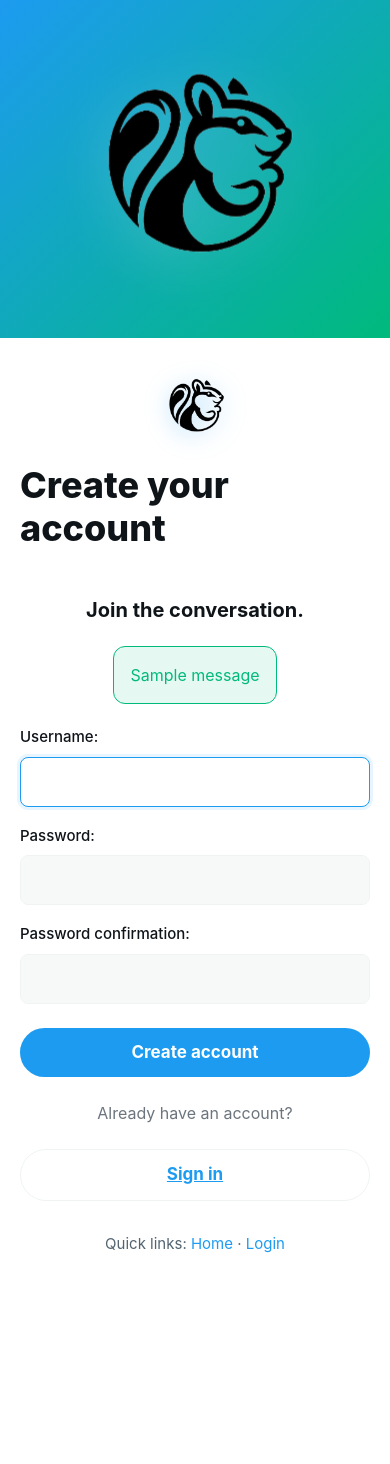
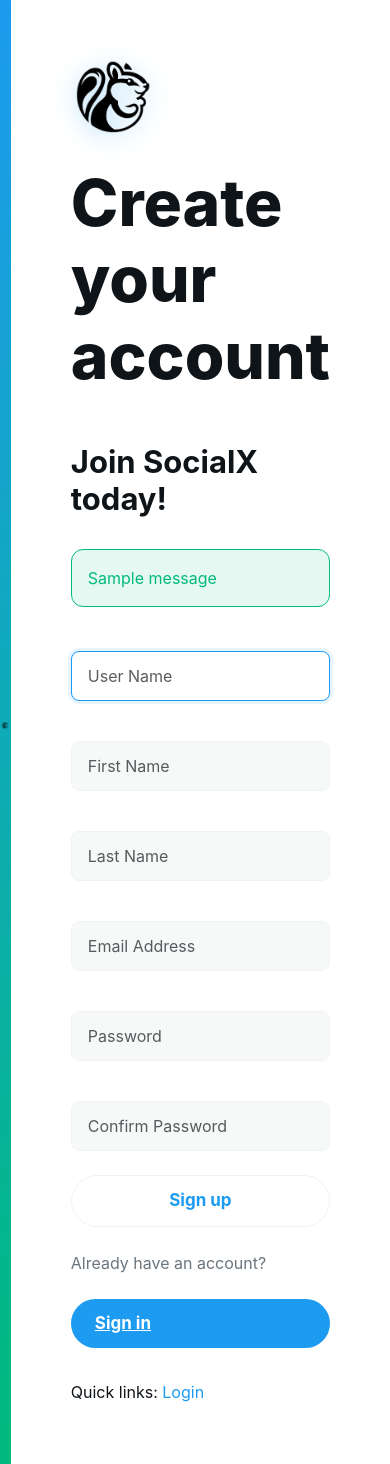
Before and after one commit to Sarra-dev/Squeaker, a Django app: page /register/ in a window 390 px wide. Before the commit the page ends 1253 px from the top, so only its background shows below. Run offline with Django 5.2, Linux system fonts and the light colour scheme; tables that the repository leaves empty hold one stand-in row (values such as "Sample post"); one stand-in notice (Sample message) is shown; some libraries are stand-ins or nearby versions.

Commit message:
Fixed registration

```diff
--- a/squeaker/musker/forms.py
+++ b/squeaker/musker/forms.py
@@ -1,12 +1,16 @@
 from django import forms
 from .models import Meep, Profile
+from django.contrib.auth.forms import UserCreationForm
+from django.contrib.auth.models import User
+
 
 class MeepForm(forms.ModelForm):
-    body = forms.CharField(required=True,
-    widget=forms.widgets.Textarea(
-        attrs={
-            "placeholder": "Enter Your Squeaker Squeak!",
-            "class":"form-control",
+    body = forms.CharField(
+        required=True,
+        widget=forms.widgets.Textarea(
+            attrs={
+                "placeholder": "Enter Your Squeaker Squeak!",
+                "class": "form-control",
             }
         ),
         label="",
@@ -58,3 +62,64 @@
     class Meta:
         model = Profile
         fields = ['profile_image', 'cover_image', 'bio', 'location', 'website']
+
+
+# ✅ Move SignUpForm OUTSIDE of ProfileEditForm
+class SignUpForm(UserCreationForm):
+    email = forms.EmailField(
+        label="",
+        widget=forms.TextInput(attrs={
+            'class': 'form-control',
+            'placeholder': 'Email Address'
+        })
+    )
+    first_name = forms.CharField(
+        label="",
+        max_length=100,
+        widget=forms.TextInput(attrs={
+            'class': 'form-control',
+            'placeholder': 'First Name'
+        })
+    )
+    last_name = forms.CharField(
+        label="",
+        max_length=100,
+        widget=forms.TextInput(attrs={
+            'class': 'form-control',
+            'placeholder': 'Last Name'
+        })
+    )
+
+    class Meta:
+        model = User
+        fields = ('username', 'first_name', 'last_name', 'email', 'password1', 'password2')
+
+    def __init__(self, *args, **kwargs):
+        super(SignUpForm, self).__init__(*args, **kwargs)
+
+        self.fields['username'].widget.attrs['class'] = 'form-control'
+        self.fields['username'].widget.attrs['placeholder'] = 'User Name'
+        self.fields['username'].label = ''
+        self.fields['username'].help_text = (
+            '<span class="form-text text-muted"><small>'
+            'Required. 150 characters or fewer. Letters, digits and @/./+/-/_ only.'
+            '</small></span>'
+        )
+
+        self.fields['password1'].widget.attrs['class'] = 'form-control'
+        self.fields['password1'].widget.attrs['placeholder'] = 'Password'
+        self.fields['password1'].label = ''
+        self.fields['password1'].help_text = (
+            '<span class="form-text text-muted"><small>'
+            'Your password can’t be too similar to your other personal information.'
+            '</small></span>'
+        )
+
+        self.fields['password2'].widget.attrs['class'] = 'form-control'
+        self.fields['password2'].widget.attrs['placeholder'] = 'Confirm Password'
+        self.fields['password2'].label = ''
+        self.fields['password2'].help_text = (
+            '<span class="form-text text-muted"><small>'
+            'Enter the same password as before, for verification.'
+            '</small></span>'
+        )
--- a/squeaker/musker/templates/register.html
+++ b/squeaker/musker/templates/register.html
@@ -8,9 +8,8 @@
   <link href="https://cdnjs.cloudflare.com/ajax/libs/bootstrap/5.3.2/css/bootstrap.min.css" rel="stylesheet">
   <link href="https://cdnjs.cloudflare.com/ajax/libs/font-awesome/6.4.0/css/all.min.css" rel="stylesheet">
   <link href="{% static 'assets/css/styles.css' %}" rel="stylesheet">
-
   <style>
-    /* Floating logo animation */
+    /* Reuse the same login page styles */
     .landing-left img {
       max-width: 400px;
       width: 60%;
@@ -18,14 +17,6 @@
       animation: float 3s ease-in-out infinite;
       filter: drop-shadow(0 10px 30px rgba(255, 255, 255, 0.2));
     }
-    .helptext, .helptext ul, #id_password1_helptext, #id_password2_helptext, ul li {
-  display: none !important;
-}
-
-
-
-
-
 
     @keyframes float {
       0%, 100% { transform: translateY(0) scale(1); }
@@ -34,6 +25,8 @@
 
     .landing-right .landing-logo {
       max-width: 80px;
+      width: 80px;
+      height: auto;
       margin-bottom: 32px;
       filter: drop-shadow(0 4px 12px rgba(29, 155, 240, 0.3));
     }
@@ -59,46 +52,9 @@
       outline: none;
     }
 
-    .landing-right label {
-      color: var(--text-primary);
-      font-weight: 500;
-      margin-bottom: 0.5rem;
-      font-size: 15px;
-    }
-
-    .auth-btn {
+    .landing-right .auth-btn {
       width: 100%;
       max-width: 380px;
-      padding: 0.75rem 1rem;
-      border-radius: 30px;
-      font-weight: 700;
-      font-size: 17px;
-      transition: all 0.2s ease;
-      text-align: center;
-    }
-
-    .auth-btn.primary {
-      background-color: var(--primary-color);
-      color: #fff;
-      border: none;
-    }
-
-    .auth-btn.primary:hover {
-      background-color: var(--primary-hover);
-      transform: translateY(-2px);
-      box-shadow: 0 4px 12px rgba(29, 155, 240, 0.3);
-    }
-
-    .auth-btn.secondary {
-      background-color: transparent;
-      border: 1px solid var(--border-color);
-      color: var(--primary-color);
-
-    }
-
-    .auth-btn.secondary:hover {
-      background-color: rgba(29, 155, 240, 0.1);
-      border-color: var(--primary-color);
     }
 
     .alert {
@@ -108,11 +64,6 @@
       border: 1px solid;
       animation: slideIn 0.3s ease;
       max-width: 380px;
-    }
-
-    @keyframes slideIn {
-      from { opacity: 0; transform: translateY(-10px); }
-      to { opacity: 1; transform: translateY(0); }
     }
 
     .alert-danger {
@@ -127,76 +78,55 @@
       color: #00ba7c;
     }
 
-    .alert-info {
-      background: rgba(29, 155, 240, 0.1);
-      border-color: var(--primary-color);
-      color: var(--primary-color);
-    }
-
-    .quick-links {
-      color: var(--text-secondary);
-      font-size: 15px;
-    }
-
     .quick-links a {
       color: var(--primary-color);
       text-decoration: none;
+      transition: all 0.2s ease;
     }
 
     .quick-links a:hover {
       text-decoration: underline;
       color: var(--primary-hover);
     }
-
-    @media (max-width: 992px) {
-      .landing-container { flex-direction: column; }
-      .landing-left img { max-width: 250px; }
-      .landing-right .landing-logo { max-width: 60px; }
-      .landing-title { font-size: 48px; }
-      .landing-subtitle { font-size: 24px; }
-    }
-
-    @media (max-width: 768px) {
-      .landing-left { min-height: 40vh; padding: 40px 20px; }
-      .landing-left img { max-width: 200px; }
-      .landing-right { padding: 40px 20px; }
-      .landing-title { font-size: 36px; }
-      .landing-subtitle { font-size: 20px; }
-    }
   </style>
 </head>
-
 <body>
-  <div class="landing-container d-flex">
-    <!-- Left side with floating logo -->
-    <div class="landing-left d-flex align-items-center justify-content-center flex-fill">
+  <div class="landing-container">
+    <div class="landing-left">
       <img src="{% static 'images/logo14.png' %}" alt="Logo" />
     </div>
 
-    <!-- Right side registration form -->
-    <div class="landing-right d-flex flex-column align-items-center justify-content-center flex-fill">
+    <div class="landing-right">
       <img src="{% static 'images/logo14.png' %}" alt="Logo" class="landing-logo" />
       <h1 class="landing-title">Create your account</h1>
-      <h2 class="landing-subtitle mb-4">Join the conversation.</h2>
+      <h2 class="landing-subtitle">Join SocialX today!</h2>
 
       {% if messages %}
         {% for message in messages %}
-          <div class="alert alert-{{ message.tags }}">{{ message }}</div>
+          <div class="alert alert-{{ message.tags }} w-100">{{ message }}</div>
         {% endfor %}
       {% endif %}
 
-      <form method="post" action="{% url 'register' %}" id="registerForm">
+      <!-- Registration Form -->
+      <form method="post" action="{% url 'register' %}">
         {% csrf_token %}
-        {{ form.as_p }}
-        <button type="submit" class="auth-btn primary">Create account</button>
+        {% for field in form %}
+          <div class="mb-3">
+            <label for="{{ field.id_for_label }}" class="form-label">{{ field.label }}</label>
+            {{ field }}
+            {% if field.errors %}
+              <div class="text-danger small">{{ field.errors|join:", " }}</div>
+            {% endif %}
+          </div>
+        {% endfor %}
+        <button type="submit" class="auth-btn secondary">Sign up</button>
       </form>
 
       <p class="text-secondary mt-3">Already have an account?</p>
-      <a href="{% url 'login' %}" class="auth-btn secondary mt-2" style="position: relative;">Sign in</a>
+      <a class="auth-btn primary" href="{% url 'login' %}">Sign in</a>
 
       <div class="quick-links mt-4">
         Quick links:
-        <a href="{% url 'home' %}">Home</a> ·
         <a href="{% url 'login' %}">Login</a>
       </div>
     </div>
@@ -204,32 +134,15 @@
 
   <script src="https://cdnjs.cloudflare.com/ajax/libs/bootstrap/5.3.2/js/bootstrap.bundle.min.js"></script>
   <script>
-    // Animate appearance
     document.addEventListener('DOMContentLoaded', function() {
-      const right = document.querySelector('.landing-right');
-      right.style.opacity = '0';
-      right.style.transform = 'translateX(20px)';
+      const landingRight = document.querySelector('.landing-right');
+      landingRight.style.opacity = '0';
+      landingRight.style.transform = 'translateX(20px)';
       setTimeout(() => {
-        right.style.transition = 'all 0.6s ease';
-        right.style.opacity = '1';
-        right.style.transform = 'translateX(0)';
+        landingRight.style.transition = 'all 0.6s ease';
+        landingRight.style.opacity = '1';
+        landingRight.style.transform = 'translateX(0)';
       }, 100);
-
-      // Auto style Django form inputs
-      const form = document.querySelector('#registerForm');
-      form.querySelectorAll('input, select, textarea').forEach(el => {
-        el.classList.add('form-control');
-      });
-      form.querySelectorAll('label').forEach(label => {
-        label.classList.add('form-label');
-      });
-
-      // Button loading animation
-      form.addEventListener('submit', e => {
-        const btn = form.querySelector('button[type="submit"]');
-        btn.innerHTML = '<i class="fas fa-spinner fa-spin"></i> Creating account...';
-        btn.disabled = true;
-      });
     });
   </script>
 </body>
--- a/squeaker/musker/views.py
+++ b/squeaker/musker/views.py
@@ -1,7 +1,7 @@
 from django.shortcuts import render, redirect, get_object_or_404
 from django.contrib import messages
 from .models import Profile, Meep
-from .forms import MeepForm, ProfileEditForm
+from .forms import MeepForm, ProfileEditForm , SignUpForm
 from django.contrib.auth import login, logout, authenticate
 from django.contrib.auth.decorators import login_required
 from django.contrib.auth.forms import UserCreationForm
@@ -80,7 +80,7 @@
 
 def register_user(request):
     if request.method == 'POST':
-        form = UserCreationForm(request.POST)
+        form = SignUpForm(request.POST)
         if form.is_valid():
             user = form.save()
             username = form.cleaned_data['username']
@@ -90,7 +90,8 @@
             messages.success(request, 'Account created successfully!')
             return redirect('home')
     else:
-        form = UserCreationForm()
+        form = SignUpForm()  # create empty form for GET requests
+
     return render(request, 'register.html', {'form': form})
 
 def logout_user(request):
```
Also changed, not shown: squeaker/db.sqlite3, squeaker/media/cover_images/WhatsApp_Image_2025-10-31_at_11.59.05_AM.jpeg (added), squeaker/media/profile_images/avatar.jpg (added).
